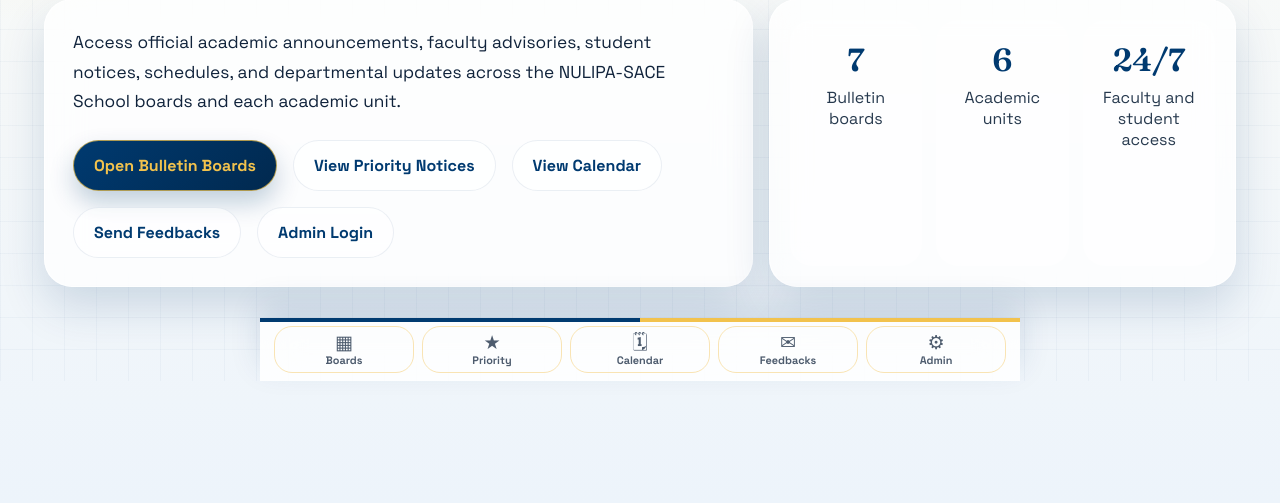
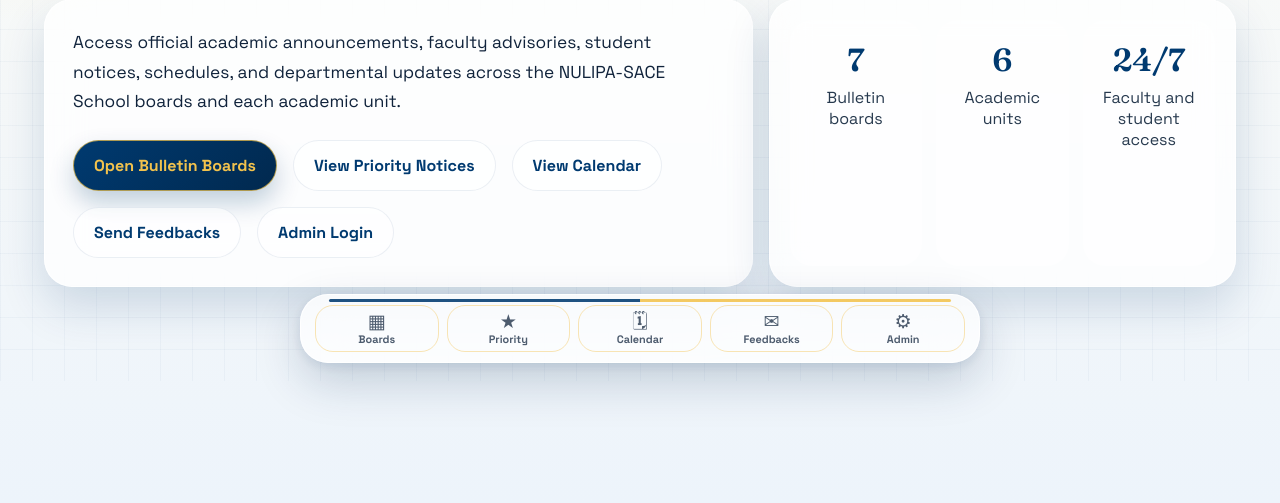
Before and after one commit to boybilis/NUSACE-Bulletin, a PHP site: page / in a window 1280 px wide. Shown: the part 419-922 px from the top of the page. Run offline with PHP 8.4, Linux system fonts and the light colour scheme; data comes from the database, SQL or seed files in the repository; some libraries are stand-ins or nearby versions.

Commit message:
update 7 29

```diff
--- a/index.html
+++ b/index.html
@@ -16,7 +16,7 @@
   <link rel="preconnect" href="https://fonts.googleapis.com" />
   <link rel="preconnect" href="https://fonts.gstatic.com" crossorigin />
   <link href="https://fonts.googleapis.com/css2?family=Space+Grotesk:wght@400;500;700&family=Fraunces:opsz,wght@9..144,600;9..144,700&display=swap" rel="stylesheet" />
-  <link rel="stylesheet" href="styles.css?v=20260730-app-badges1" />
+  <link rel="stylesheet" href="styles.css?v=20260730-floating-taskbar1" />
   <title>NU Lipa SACE Bulletin Board</title>
 </head>
 <body>
--- a/styles.css
+++ b/styles.css
@@ -292,29 +292,34 @@ main {
 .app-bottom-nav {
   position: fixed;
   left: 50%;
-  bottom: 0;
+  bottom: max(18px, env(safe-area-inset-bottom, 0px));
   z-index: 1100;
   display: grid;
   grid-template-columns: repeat(5, minmax(0, 1fr));
   gap: 8px;
-  width: min(100%, 760px);
-  padding: 8px 14px calc(8px + env(safe-area-inset-bottom, 0px));
+  width: min(calc(100% - 40px), 680px);
+  padding: 10px 14px;
   transform: translateX(-50%);
-  background: rgba(255, 255, 255, 0.84);
-  border-top: 0;
-  box-shadow: 0 -14px 32px rgba(0, 58, 112, 0.12);
-  backdrop-filter: blur(20px);
-  overflow: hidden;
+  border: 1px solid rgba(255, 255, 255, 0.88);
+  border-radius: 28px;
+  background: rgba(255, 255, 255, 0.8);
+  box-shadow:
+    0 18px 48px rgba(0, 40, 78, 0.2),
+    0 3px 12px rgba(0, 58, 112, 0.1);
+  backdrop-filter: blur(24px) saturate(145%);
+  overflow: visible;
 }
 
 .app-bottom-nav::before {
   content: "";
   position: absolute;
-  top: 0;
-  left: 0;
-  right: 0;
-  height: 4px;
+  top: 4px;
+  left: 28px;
+  right: 28px;
+  height: 3px;
+  border-radius: 999px;
   background: linear-gradient(90deg, var(--navy) 0 50%, var(--gold) 50% 100%);
+  opacity: 0.88;
 }
 
 .app-bottom-link {
@@ -1611,9 +1616,15 @@ main {
   }
 
   .app-bottom-nav {
+    bottom: 0;
     width: 100%;
     gap: 6px;
-    padding-inline: 10px;
+    padding: 8px 10px calc(8px + env(safe-area-inset-bottom, 0px));
+    border-right: 0;
+    border-bottom: 0;
+    border-left: 0;
+    border-radius: 24px 24px 0 0;
+    box-shadow: 0 -14px 32px rgba(0, 58, 112, 0.12);
   }
 
   .app-bottom-link {
```
